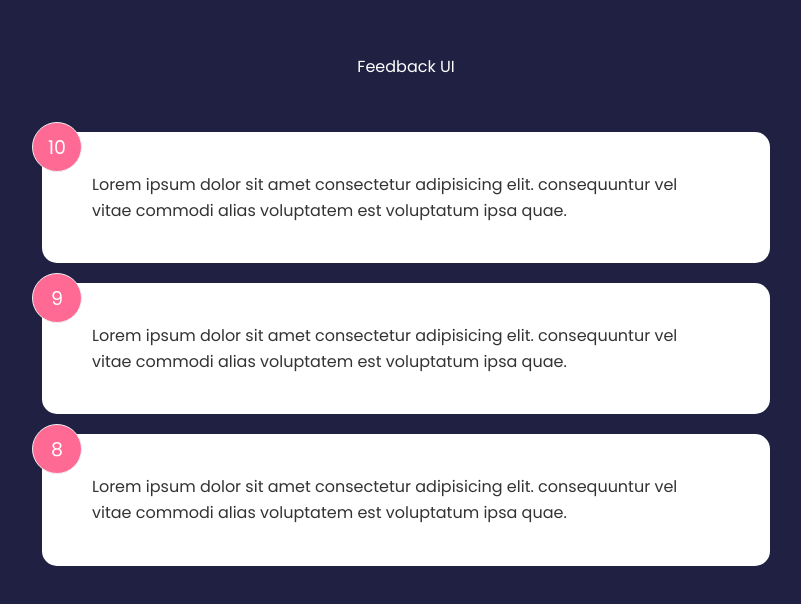
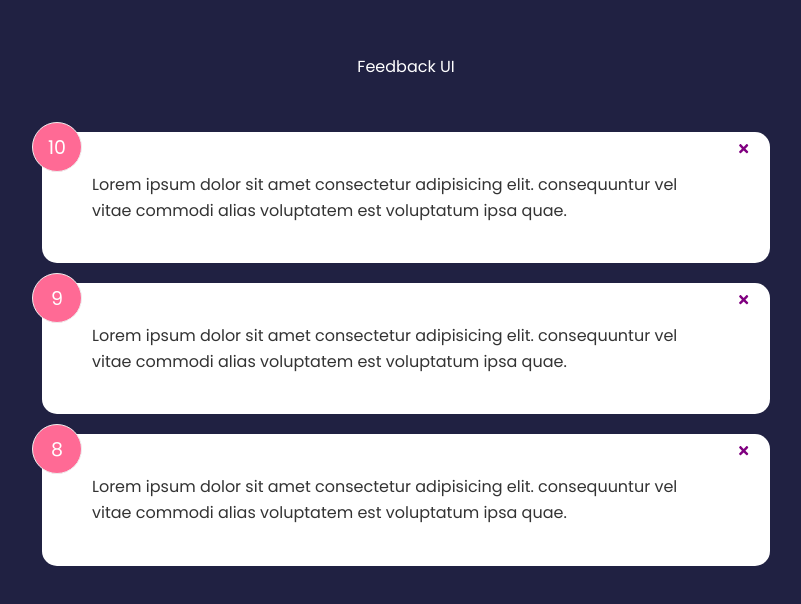
Before and after one commit to mikathefinn/Feedback-UI, a React (Vite) app: page / in a window 1280 px wide. Shown: the top 604 px of the page, without its empty margins (234-1035 px from the left). Built offline with nearby package versions, Linux system fonts and the light colour scheme; the HTML template or start-up script is replaced by a standard one.

Commit message:
delete button+functionality added

```diff
--- a/src/App.jsx
+++ b/src/App.jsx
@@ -6,13 +6,26 @@ import FeedbackList from './components/FeedbackList';
 
 function App() {
   const [feedback, setFeedback] = useState(FeedbackData);
-// pass FeedbackData as props to FeedbackList
+  const deleteFeedback = (id) => {
+    console.log(id);
+    if (window.confirm('Are you sure you want to delete?')) {
+      setFeedback(
+        feedback.filter((feedbackItem) => {
+         return feedbackItem.id !== id;
+        })
+      );
+    }
+  };
+  // function deleteFeedback is passed (through FeedbackList) to FeedbackItem as a prop
+  // FeedbackList does not "use" it, it is just passing the info ('prop drilling')
+  //in FeedbackItem, deleteFeedback gets it's parameter id from feedbackObj.id
+
+  // pass FeedbackData as props to FeedbackList
   return (
     <>
       <Header />
       <div className="container">
-
-        <FeedbackList feedback={feedback}/>
+        <FeedbackList feedback={feedback} handleDelete={deleteFeedback} />
       </div>
     </>
   );
--- a/src/components/FeedbackItem.jsx
+++ b/src/components/FeedbackItem.jsx
@@ -1,14 +1,17 @@
+import {FaNapster, FaPenFancy, FaTimes} from 'react-icons/fa'
 import PropTypes from 'prop-types';
-import { useState } from 'react';
 import Card from './shared/Card';
 
-function FeedbackItem({ feedbackObj }) {
+//feedbackObj is a prop from FeedbackList,
+function FeedbackItem({ feedbackObj, handleDelete }) {
+
+
   // Card component receives two divs as props {chidlren}
-  //feedbackObj is being mapped and each iteration creates a new feedback item
-
   return (
     <Card reverse={false}>
       <div className="num-display">{feedbackObj.rating}</div>
+      <button onClick={()=> handleDelete(feedbackObj.id)} className="close"><FaTimes color='purple' />
+      </button>
       <div className="text-display">{feedbackObj.text}</div>
     </Card>
   );
--- a/src/components/FeedbackList.jsx
+++ b/src/components/FeedbackList.jsx
@@ -1,7 +1,7 @@
 import PropTypes from 'prop-types';
 import FeedbackItem from './FeedbackItem';
 
-function FeedbackList({ feedback }) {
+function FeedbackList({ feedback, handleDelete }) {
   if (!feedback || feedback.length === 0) {
     return <p>No feedback yet.</p>;
   }
@@ -10,7 +10,13 @@ function FeedbackList({ feedback }) {
   return (
     <div className="feedback-list">
       {feedback.map((item) => {
-        return <FeedbackItem key={item.id} feedbackObj={item} />;
+        return (
+          <FeedbackItem
+            key={item.id}
+            feedbackObj={item}
+            handleDelete={handleDelete}
+          />
+        );
       })}
     </div>
   );
--- a/src/components/shared/Card.jsx
+++ b/src/components/shared/Card.jsx
@@ -2,6 +2,7 @@ import PropTypes from 'prop-types';
 
 function Card({ children, reverse }) {
   // if reverse is true, then className is 'card reverse'
+  //{children} are the children of Card component in FeedbackItem
   return <div className={`card ${reverse && 'reverse'}`}>{children}</div>;
 }
 
```
